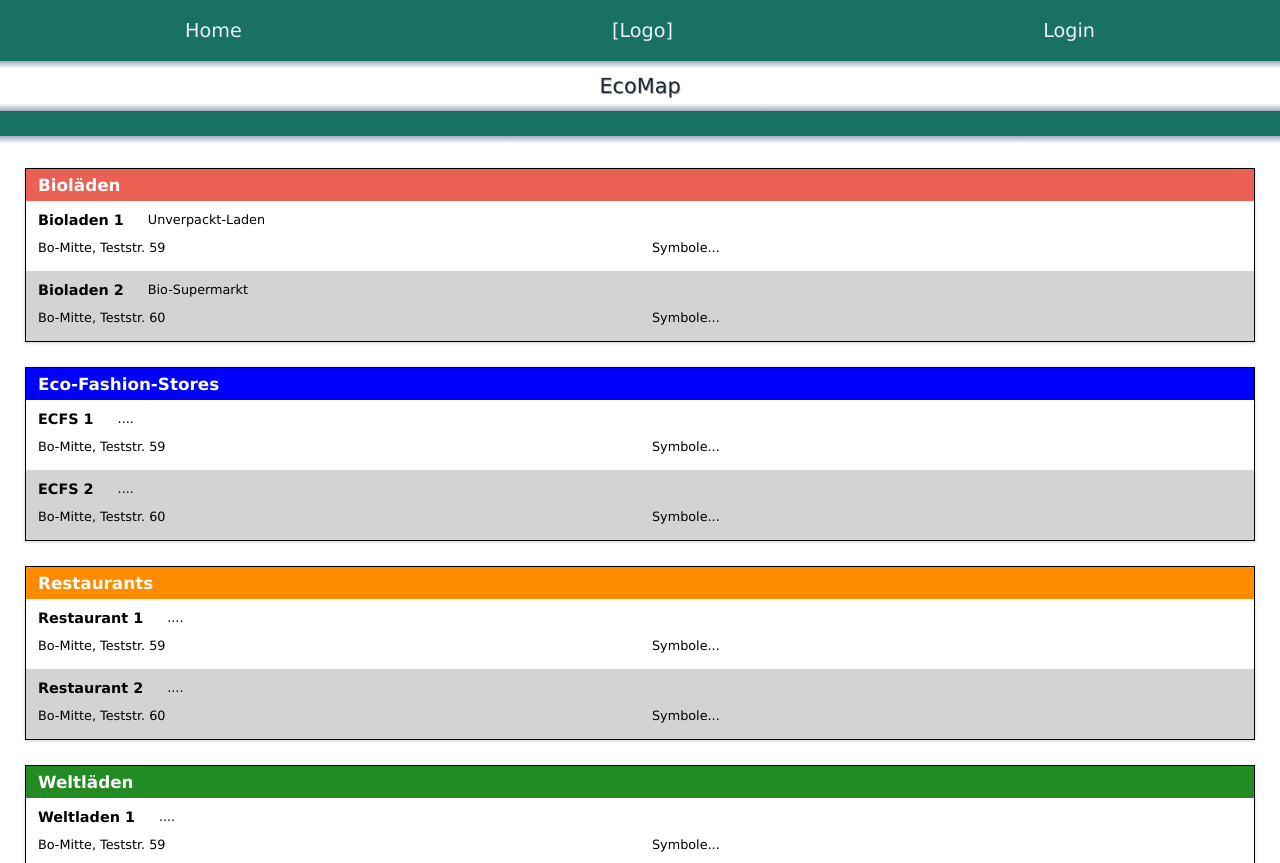
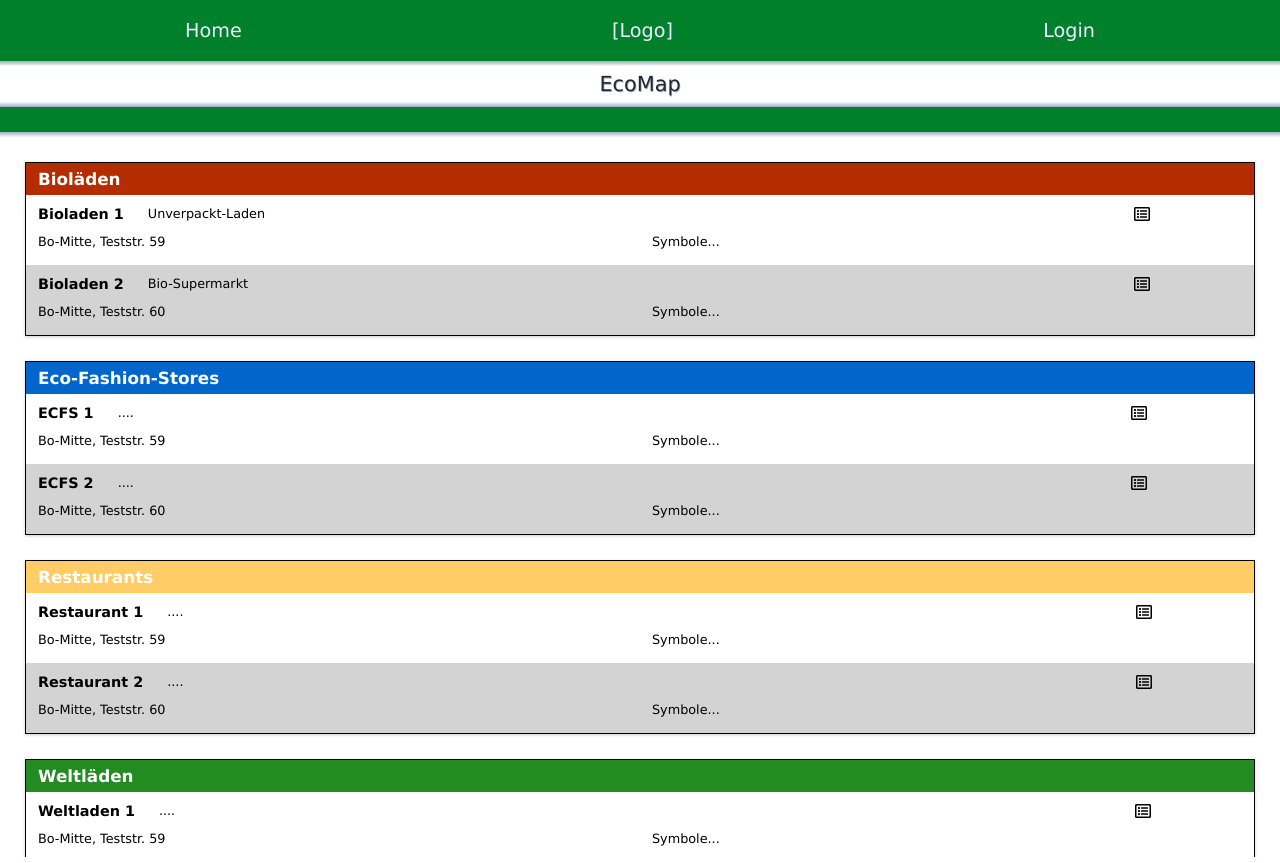
Before and after one commit to TobiasHasenkamp/ecobo, a React (Create React App) app in the folder frontend/: page /bo/list in a window 1280 px wide. Built offline with nearby package versions, Linux system fonts and the light colour scheme.

Commit message:
Second Design overhaul. Added icons instead of Buttons on some pages. Changed the green main design color and adjusted the colors on the list page.

```diff
--- a/frontend/package.json
+++ b/frontend/package.json
@@ -11,6 +11,7 @@
     "jwt-decode": "^3.1.1",
     "react": "^17.0.1",
     "react-dom": "^17.0.1",
+    "react-icons": "^3.11.0",
     "react-router-dom": "^5.2.0",
     "react-scripts": "4.0.0",
     "styled-components": "^5.2.1",
--- a/frontend/src/GlobalStyle.js
+++ b/frontend/src/GlobalStyle.js
@@ -23,7 +23,7 @@ body {
 
   :root {
     --green: #158467;
-    --darkgreen: #197163;
+    --darkgreen:  #00802b;
     --lightyellow: #fadcac;
     --white: #EEEDFF;
     --darkgrey: #222831;
--- a/frontend/src/main/ListPage.js
+++ b/frontend/src/main/ListPage.js
@@ -1,8 +1,17 @@
 import PageHeader from "./PageHeader";
 import React from "react";
 import styled from "styled-components/macro";
+import {FaRegListAlt} from "react-icons/fa";
+import {useHistory} from "react-router-dom"
 
 export default function ListPage() {
+
+    const history = useHistory();
+
+    function handleEditElement() {
+        history.push("/404");
+    }
+
 
     return(
 
@@ -30,6 +39,9 @@ export default function ListPage() {
                             <StyledCell>
                                 Unverpackt-Laden
                             </StyledCell>
+                            <StyledIconDiv>
+                                <FaRegListAlt onClick={() => handleEditElement()}/>
+                            </StyledIconDiv>
                         </StyledElementHeader>
                         <StyledElementBody>
                             <StyledCell>
@@ -51,6 +63,9 @@ export default function ListPage() {
                             <StyledCell>
                                 Bio-Supermarkt
                             </StyledCell>
+                            <StyledIconDiv>
+                                <FaRegListAlt onClick={() => handleEditElement()}/>
+                            </StyledIconDiv>
                         </StyledElementHeader>
                         <StyledElementBody>
                             <StyledCell>
@@ -84,6 +99,9 @@ export default function ListPage() {
                             <StyledCell>
                                 ....
                             </StyledCell>
+                            <StyledIconDiv>
+                                <FaRegListAlt onClick={() => handleEditElement()}/>
+                            </StyledIconDiv>
                         </StyledElementHeader>
                         <StyledElementBody>
                             <StyledCell>
@@ -105,6 +123,9 @@ export default function ListPage() {
                             <StyledCell>
                                 ....
                             </StyledCell>
+                            <StyledIconDiv>
+                                <FaRegListAlt onClick={() => handleEditElement()}/>
+                            </StyledIconDiv>
                         </StyledElementHeader>
                         <StyledElementBody>
                             <StyledCell>
@@ -137,6 +158,9 @@ export default function ListPage() {
                             <StyledCell>
                                 ....
                             </StyledCell>
+                            <StyledIconDiv>
+                                <FaRegListAlt onClick={() => handleEditElement()}/>
+                            </StyledIconDiv>
                         </StyledElementHeader>
                         <StyledElementBody>
                             <StyledCell>
@@ -158,6 +182,9 @@ export default function ListPage() {
                             <StyledCell>
                                 ....
                             </StyledCell>
+                            <StyledIconDiv>
+                                <FaRegListAlt onClick={() => handleEditElement()}/>
+                            </StyledIconDiv>
                         </StyledElementHeader>
                         <StyledElementBody>
                             <StyledCell>
@@ -189,6 +216,9 @@ export default function ListPage() {
                             <StyledCell>
                                 ....
                             </StyledCell>
+                            <StyledIconDiv>
+                                <FaRegListAlt onClick={() => handleEditElement()}/>
+                            </StyledIconDiv>
                         </StyledElementHeader>
                         <StyledElementBody>
                             <StyledCell>
@@ -210,6 +240,9 @@ export default function ListPage() {
                             <StyledCell>
                                 ....
                             </StyledCell>
+                            <StyledIconDiv>
+                                <FaRegListAlt onClick={() => handleEditElement()}/>
+                            </StyledIconDiv>
                         </StyledElementHeader>
                         <StyledElementBody>
                             <StyledCell>
@@ -264,19 +297,51 @@ const StyledHeaderRow = styled.div`
     display: table-cell;
 
     &.blue{
-      background: blue;
+      background: #0066cc;
     }
 
     &.red{
-      background: #ea6153;
+      background: #b32d00;
+    }
+
+    &.red2{
+      background: #cc3300;
+    }
+
+    &.turquoise{
+      background: #009999;
+    }
+
+    &.lightblue{
+      background: #3366ff;
+    }
+
+    &.brownRed{
+      background: #993300;
+    }
+
+    &.purple{
+      background: #993399;
     }
 
     &.yellow{
-      background: darkorange;
+      background: #ffcc66;
+    }
+
+    &.orange{
+      background: #ff944d;
+    }
+
+    &.lightyellow{
+      background: #ffff99;
     }
 
     &.green{
       background: forestgreen;
+    }
+
+    &.lightgreen{
+      background: #99ff99;
     }
 `
 
@@ -309,5 +374,9 @@ const StyledElementBody = styled.div`
 
 const StyledElementHeader = styled.div`
   display: grid;
-  grid-template-columns: auto 1fr;
+  grid-template-columns: auto 1fr 0.12fr;
 `
+
+const StyledIconDiv = styled.div`
+  margin: 6px 0 0 0;
+`
--- a/frontend/src/main/account-route/AccountPage.js
+++ b/frontend/src/main/account-route/AccountPage.js
@@ -6,6 +6,8 @@ import GreenBoxMedium from "../designElements/GreenBoxMedium.js";
 import GradientBorderlineTop from "../designElements/GradientBorderlineTop";
 import {useHistory} from "react-router-dom";
 import IsLoggedInContext from "../contexts/IsLoggedInContext";
+import { FaEdit } from 'react-icons/fa';
+import { FaCheck, FaTrash } from 'react-icons/fa';
 
 export default function AccountPage() {
 
@@ -51,15 +53,28 @@ export default function AccountPage() {
                 </StyledLeftBar>
 
                 <StyledRightBar>
-                    <h3>Username:</h3>
-                    <div>TobiasHasenkamp</div><br/>
+
+
+
+                    <StyledGrid>
+
+                    <div>
+                        <h3>Username:</h3>
+                        <div>TobiasHasenkamp</div><br/>
+                    </div>
+
+                    <StyledButtonBar>
+                        <FaEdit onClick={() => handleEditButton()}/>
+                        {/*<FaCheck/>*/}
+                        <FaTrash onClick={() => handleDeleteButton()}/>
+                    </StyledButtonBar>
+
+                    </StyledGrid>
+
                     <h3>E-Mail:</h3>
                     <div><h4>tobias.hasenkamp@googlemail.com</h4></div><br/>
                     <h3>Geburtsdatum:</h3>
                     <div>20.10.1990</div><br/><br/><br/>
-
-                    <StyledButton onClick={() => handleEditButton()}>Edit</StyledButton>
-                    <StyledButton onClick={() => handleDeleteButton()}>Delete</StyledButton>
 
                 </StyledRightBar>
 
@@ -132,21 +147,22 @@ const StyledLeftBarText = styled.div`
 `
 
 const StyledRightBar = styled.div`
-    margin: 3% 10%;
+    margin: 7% 10%;
     line-height: 0.85em;
-    font-size: 0.8em;
+    font-size: 1.0em;
     color: var(--darkgrey);
+
   h3{
       color: black;
-      font-size: 1em;
+      font-size: 0.8em;
   }
   h3 + div {
-    line-height: 0.5em;
+    line-height: 0.7em;
   }
   h4 {
     color: var(--darkgrey);
     line-height: 0;
-    font-size: 0.85em;
+    font-size: 0.75em;
     font-weight: normal;
     margin: 0;
   }
@@ -200,3 +216,15 @@ const StyledSiteSection = styled.div`
     font-size: 1.15em;
   }
 `
+
+const StyledGrid = styled.div`
+  display: grid;
+  grid-template-columns: 75% 25%;
+`
+
+const StyledButtonBar = styled.div`
+  margin: 13px 5px 0 10px;
+  display: flex;
+  justify-content: space-between;
+  ;
+`
--- a/frontend/src/main/designElements/GradientBorderlineBottom.js
+++ b/frontend/src/main/designElements/GradientBorderlineBottom.js
@@ -14,6 +14,6 @@ export default function GradientBorderlineBottom() {
 const StyledDarkGradientLineTop = styled.div`
   display: block;
   width: 100%;
-  height: 7px;
+  height: 5px;
   background-image: linear-gradient(var(--grey), ghostwhite);
 `
--- a/frontend/src/main/designElements/GradientBorderlineTop.js
+++ b/frontend/src/main/designElements/GradientBorderlineTop.js
@@ -14,6 +14,6 @@ export default function GradientBorderlineTop() {
 const StyledDarkGradientLineBottom = styled.div`
   display: block;
   width: 100%;
-  height: 7px;
+  height: 5px;
   background-image: linear-gradient(ghostwhite, var(--grey));
 `
--- a/frontend/src/main/designElements/GreenBoxLargeWithGradientBorderline.js
+++ b/frontend/src/main/designElements/GreenBoxLargeWithGradientBorderline.js
@@ -25,13 +25,13 @@ const StyledDarkGreenBox = styled.div`
 const StyledDarkGreenGradientLineTop = styled.div`
   display: block;
   width: 100%;
-  height: 7px;
+  height: 5px;
   background-image: linear-gradient(ghostwhite, var(--grey));
 `
 
 const StyledDarkGreenGradientLineBottom = styled.div`
   display: block;
   width: 100%;
-  height: 7px;
+  height: 5px;
   background-image: linear-gradient(var(--grey), ghostwhite);
 `
--- a/frontend/src/main/designElements/GreenBoxWithGradientBorderlineUntilSiteEnds.js
+++ b/frontend/src/main/designElements/GreenBoxWithGradientBorderlineUntilSiteEnds.js
@@ -24,6 +24,6 @@ const StyledDarkGreenBox = styled.div`
 const StyledDarkGreenGradientLineTop = styled.div`
   display: block;
   width: 100%;
-  height: 7px;
+  height: 5px;
   background-image: linear-gradient(ghostwhite, var(--grey));
 `
```
Also changed, not shown: 1 other file (tests, documents, lock files or other folders). Lines whose indentation alone changed are shown as unchanged.
